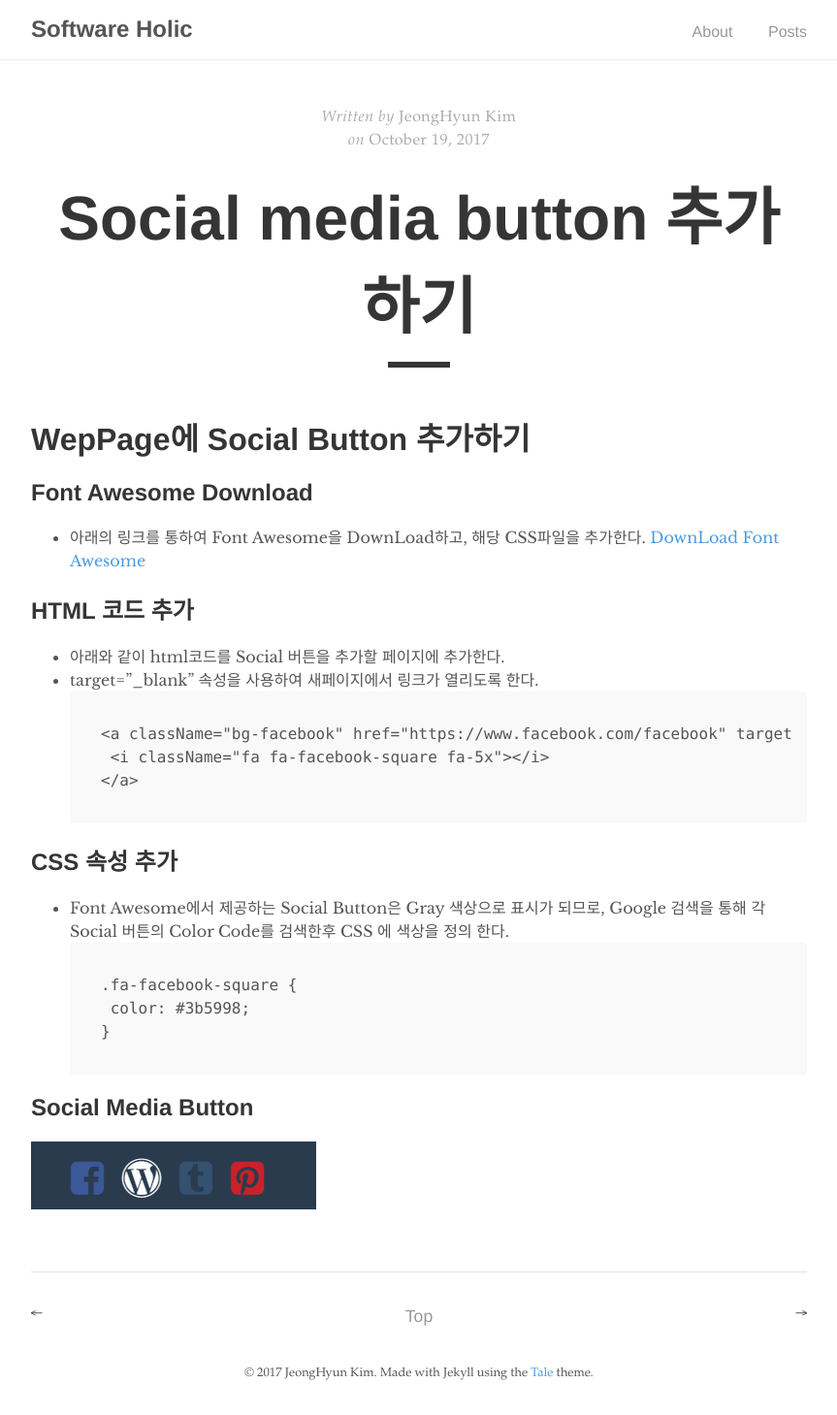
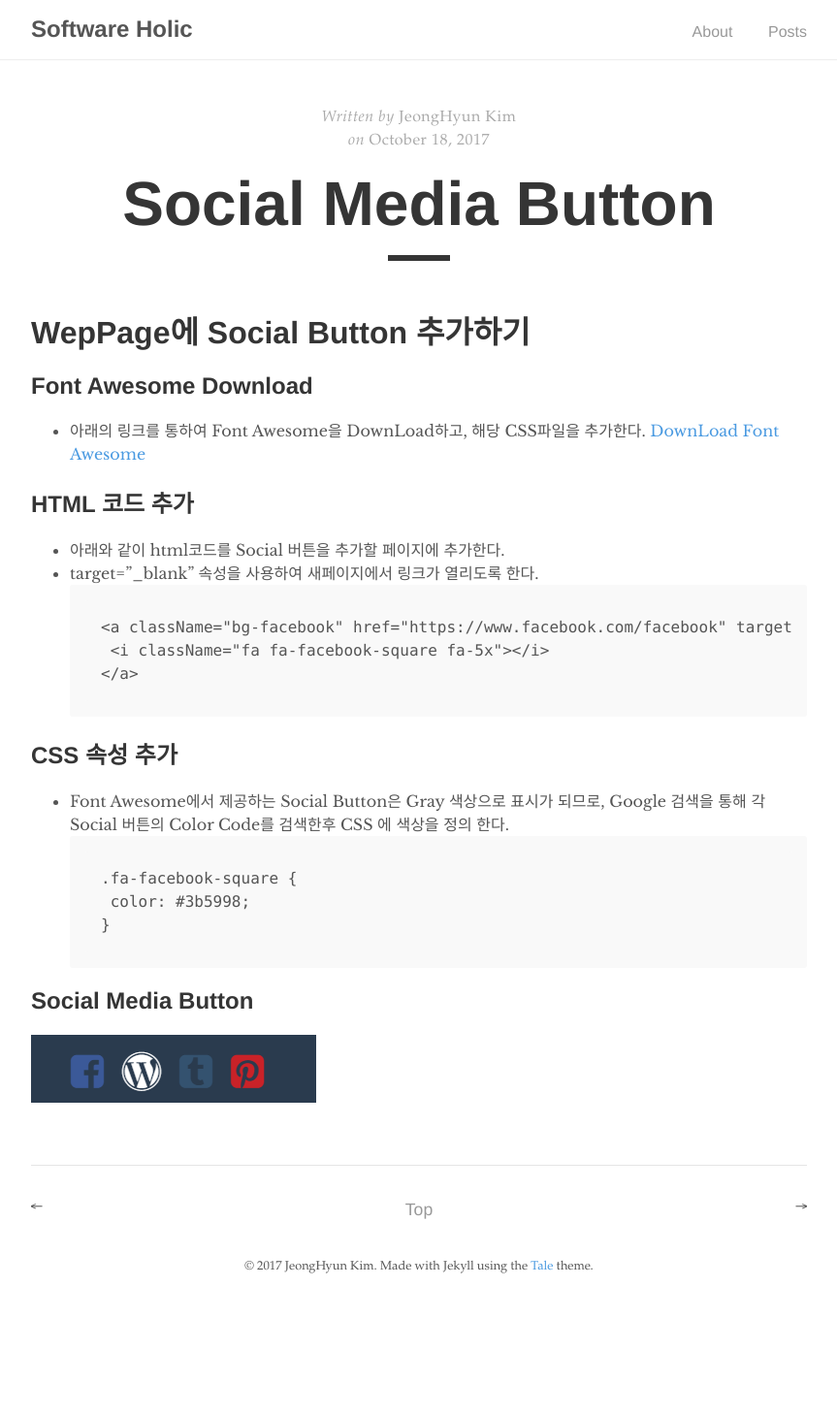
Before and after one commit to ashcroft147/ashcroft147.github.io, a Jekyll site: the page built from _posts/2017-10-19-Social Media Button 추가하기.md, in a window 1280 px wide. Shown: the whole page at 97% size, without its empty margins (208-1071 px from the left). Built offline with Jekyll 4.4.1, drawn with Linux system fonts in a browser that asks for light colours; our own code applies the rules of GitHub Pages for plain Markdown files; comment, search, counter and statistics services are not loaded; after the commit the page ends 1349 px from its top, so only the background shows below that; part of the change alters nothing that is shown.

Commit message:
Add new article 20171019

```diff
--- a/_posts/2017-10-19-Social Media Button 추가하기.md
+++ b/_posts/2017-10-19-Social Media Button 추가하기.md
@@ -1,3 +1,10 @@
+---
+layout: post
+title: Social Media Button
+date: 2017-10-19 00:00:00 +0300
+tags: [Social, CSS]
+comments: true
+---
 # WepPage에 Social Button 추가하기
 
 ## Font Awesome Download
```
